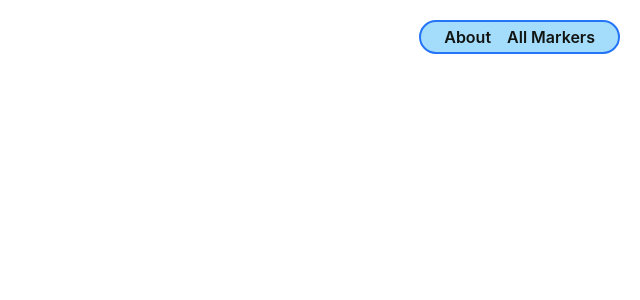
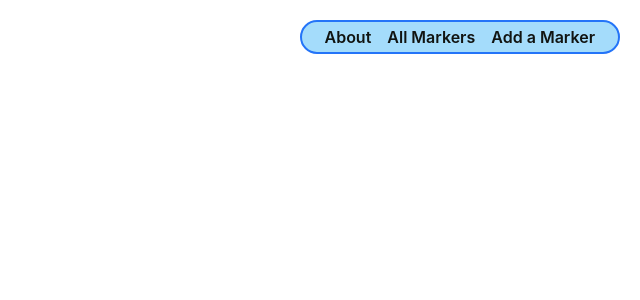
Before and after one commit to Gitty398/django-crud-app-lab, a Django app: template main_app/templates/home.html in a window 1280 px wide. Shown: the top 300 px of the page, without its empty margins (640-1280 px from the left). Run offline with Django 5.2, Linux system fonts and the light colour scheme; the template is opened without the code that fills it, so the values that code supplies are empty; parts of the project's set-up code (start-up, migrations or seed data) failed here and were passed over.

Commit message:
completed exercise up to CreateView component

```diff
--- a/main_app/templates/base.html
+++ b/main_app/templates/base.html
@@ -21,8 +21,9 @@
       </div>
       <nav>
         <ul>
-          <li><a href="/about">About</a></li>
-          <li><a href="/markers">All Markers</a></li>
+          <li><a href="{% url 'about' %}">About</a></li>
+          <li><a href="{% url 'marker-index' %}">All Markers</a></li>
+          <li><a href="{% url 'marker-create' %}">Add a Marker</a></li>
         </ul>
       </nav>
     </header>
--- a/main_app/templates/markers/index.html
+++ b/main_app/templates/markers/index.html
@@ -19,7 +19,7 @@
 <section class="card-container">
   {% for marker in markers %}
   <div class="card">
-    <a href='/markers/{{ marker.id}}'>
+    <a href='{% url 'marker-detail' marker.id %}'>
       <div class="card-content">
         <div class="card-img-container">
           <img
--- a/main_app/urls.py
+++ b/main_app/urls.py
@@ -6,7 +6,7 @@ urlpatterns = [
     path('about/', views.about, name='about'),
     path('markers/', views.marker_index, name='marker-index'),
     path('markers/<int:marker_id>/', views.marker_detail, name='marker-detail'),
-    # path('create/', views.create, name='create'),
+    path('markers/create/', views.MarkerCreate.as_view(), name='marker-create')
     # path('update/', views.update, name='update'),
     # path('delete/', views.delete, name='delete'),
 ]
--- a/main_app/views.py
+++ b/main_app/views.py
@@ -1,4 +1,5 @@
 from django.shortcuts import render
+from django.views.generic.edit import CreateView
 from .models import Marker
 
 
```
